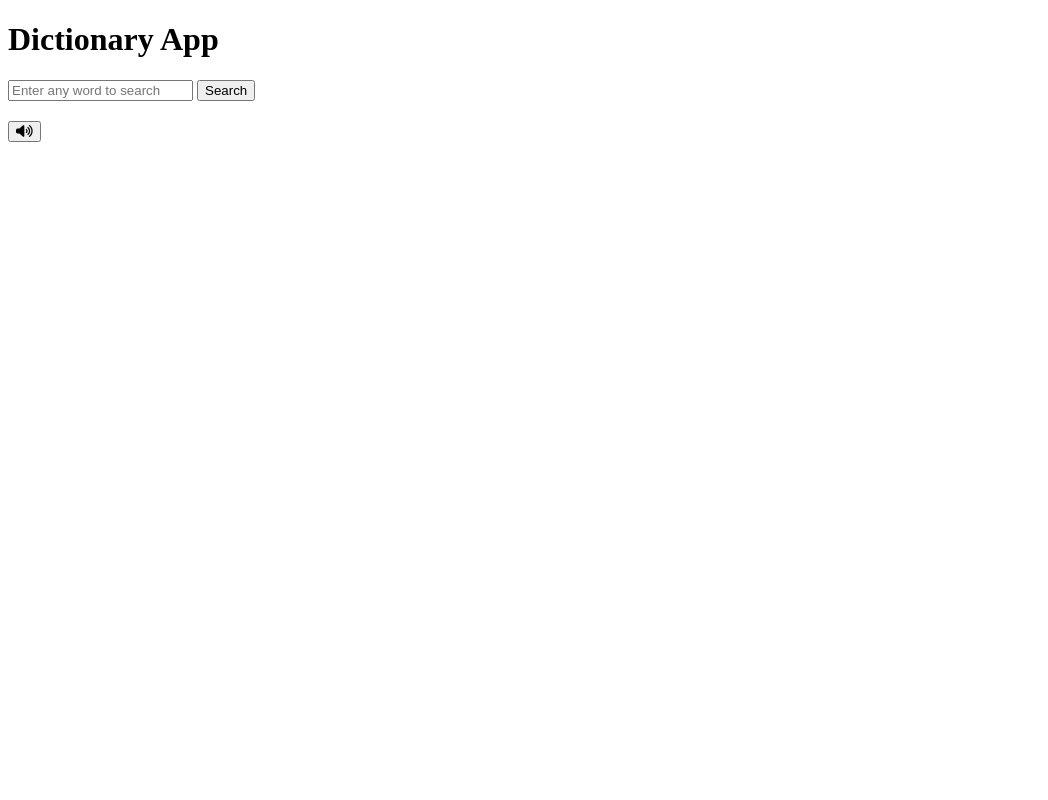
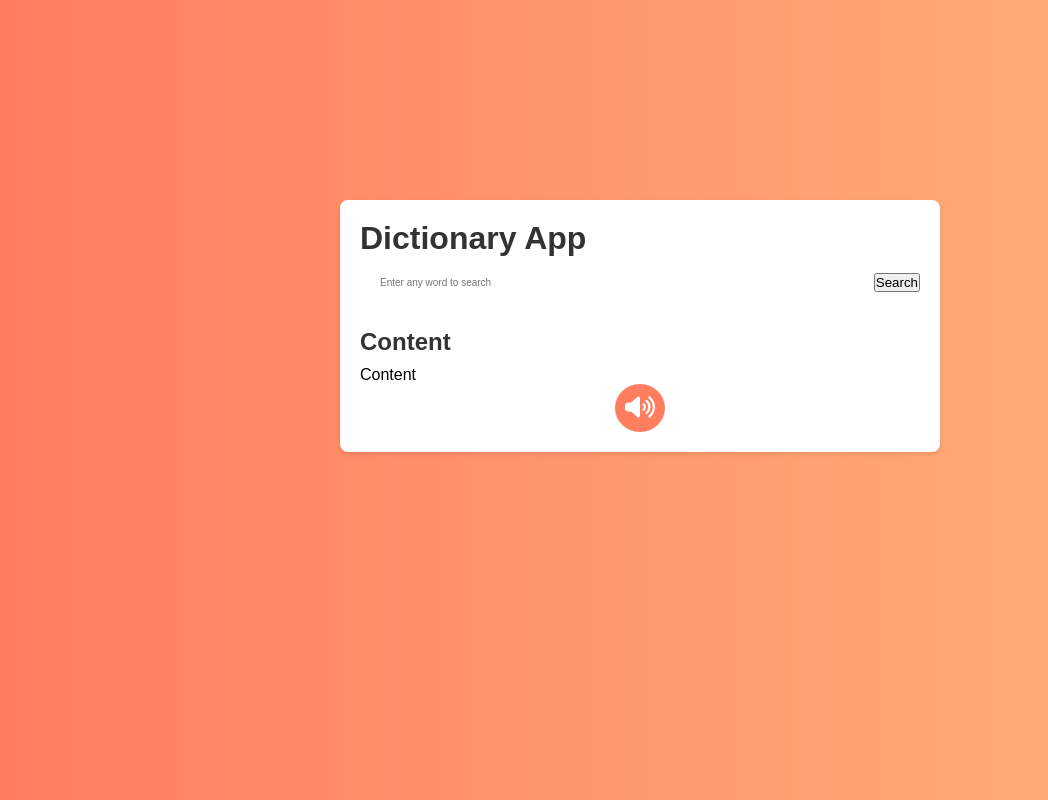
Before and after one commit to Bivishan1/dictionary-app, a plain HTML site: page index.html in a window 1280 px wide. Shown: the whole page, without its empty margins (0-1048 px from the left). Drawn offline with Linux system fonts and the light colour scheme.

Commit message:
css completed

```diff
--- a/index.html
+++ b/index.html
@@ -17,9 +17,9 @@
 				<input type="text" placeholder="Enter any word to search" id="searchInput">
 				<button class="searchBtn">Search</button>
 			</div>
-			<div class="resultContainer">
-				<h2 id="worldTitle"></h2>
-				<div id="wordDesc"></div>
+			<div class="resultContainer" id="result-container">
+				<h2 id="worldTitle">Content</h2>
+				<div id="wordDesc">Content</div>
 				<div id="audioContainer">
 					<button id="audioBtn">
 						<i class="fa fa-volume-up"></i>
--- a/style.css
+++ b/style.css
@@ -1 +1,92 @@
-style.css
+* {
+	margin:0;
+	padding:0;
+	box-sizing: border-box;
+}
+
+body {
+background: linear-gradient(to right, #ff7e5f, #feb47b);
+font-family: sans-serif, Arial;
+}
+
+.container {
+max-width:600px;
+margin:200px auto;
+padding: 20px;
+background-color: #fff;
+border-radius: 8px;
+box-shadow: 0 2px 4px rgba(0, 0, 0, 0.1);
+ animation: fadeIn 1s ease;
+ }
+
+ @keyframes fadeIn {
+ 	0% {
+ 		opacity: 0;
+ 		transform : translateY(-20px);
+ 	}
+
+ 	100% {
+ 	opacity: 1;
+ 	transform: translateY(0);
+ 	}
+  }
+
+h2 {
+	color : #333;
+}
+
+#wordDesc {
+margin-top : 10px;
+ }
+
+ ul {
+ 	list-style: none;
+ 	padding: 0;
+ }
+
+ li { margin-bottom: 10px; }
+
+ strong {font-weight: bold;}
+
+ #audioContainer {
+
+ 	text-align: center;
+/* 	margin-top: 20px;*/
+ }
+
+ #audioBtn {
+padding: 10px;
+font-size:24px;
+background-color: #ff7e5f;
+color: #fff;
+border: none;
+border-radius: 50%;
+cursor: pointer;
+transition: background-color 0.3s ease;
+  }
+
+  header {
+  text-align: center;
+margin-bottom: 20px;
+   }
+
+   h1  {
+   	color : #333;
+    }
+
+    .search-container {
+display: flex;
+align-items: center;
+margin-bottom: 20px;
+     }
+
+input[type="text"]  {
+     	flex:1;
+     	border: none;
+     	font-size:10px;
+     	padding: 20px;
+}
+
+  #audioBtn:hover {
+background-color: #ff6c4a;
+   }
```
